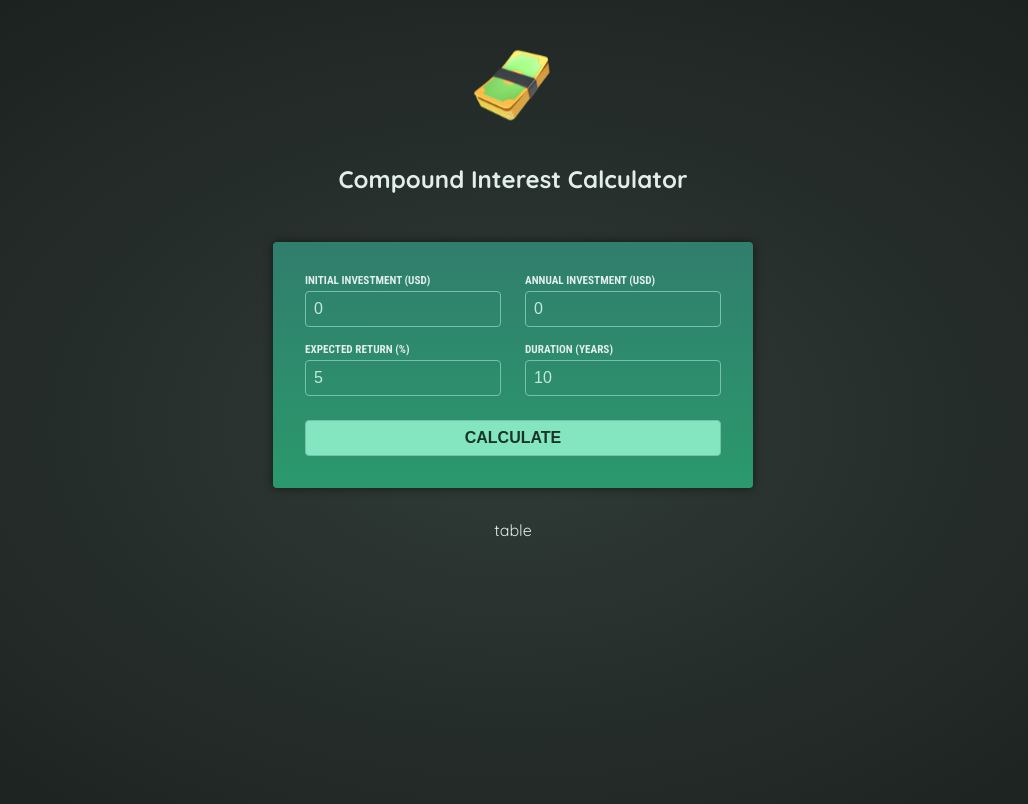
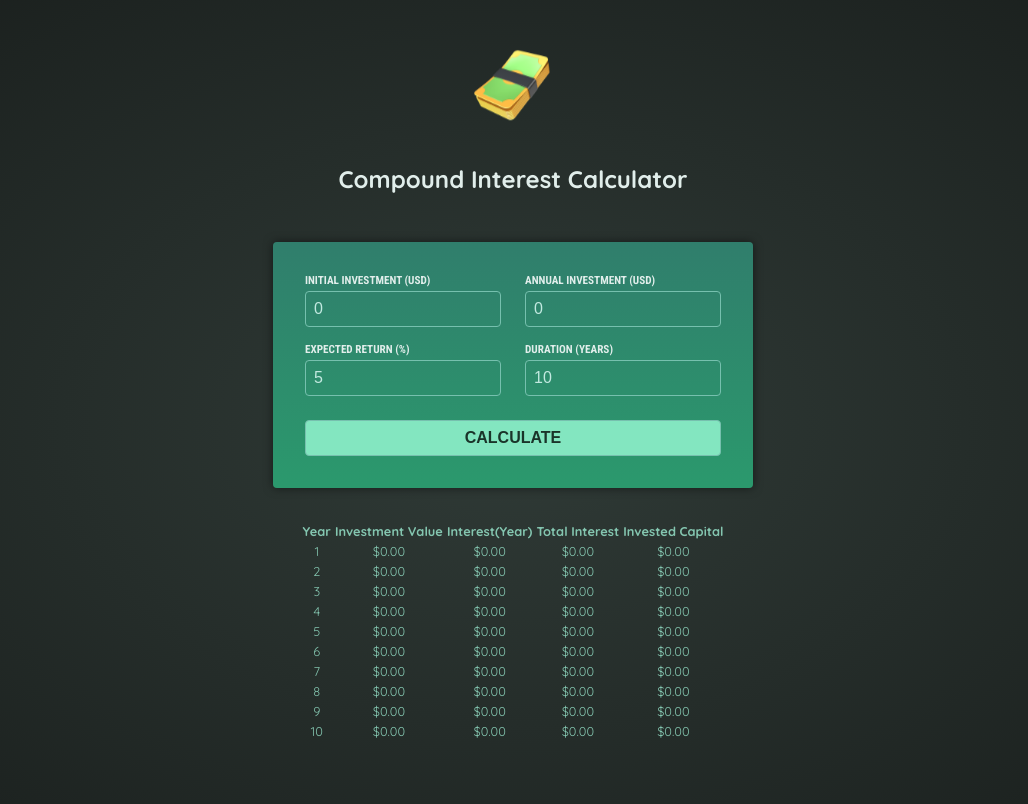
Before and after one commit to AndreiLungu64/angular-compound-interest-calculator, an Angular app: page / in a window 1280 px wide. Both pictures are taken after a click on the button "CALCULATE". Shown: the top 804 px of the page, without its empty margins (127-1155 px from the left). Built offline with nearby package versions, Linux system fonts and the light colour scheme.

Commit message:
displayed final results in investment-results.component.ts

```diff
--- a/src/app/investment-results/investment-results.component.css
+++ b/src/app/investment-results/investment-results.component.css
@@ -1,3 +1,22 @@
-p{
-    text-align: center;
+.centered {
+  text-align: center;
 }
+
+table{
+    max-width: 30rem;
+    margin: 0 auto;
+    margin-bottom: 3rem;
+
+}
+
+th {
+  text-align: center;
+  font-size: 0.8rem;
+  color: #84c6b0;
+}
+
+td {
+  text-align: center;
+  font-size: 0.8rem;
+  color: #84c6b0;
+}
--- a/src/app/investment-results/investment-results.component.html
+++ b/src/app/investment-results/investment-results.component.html
@@ -1,6 +1,27 @@
-@if(results()?.length === 0){
-<p>No investments results history available. Please enter your data.</p>
+@if(results().length === 0){
+<p class="centered">No investments results history available. Please enter your data.</p>
 }
 @else{
-<p>table</p>
+<table>
+    <thead>
+        <tr>
+            <th>Year</th>
+            <th>Investment Value</th>
+            <th>Interest(Year)</th>
+            <th>Total Interest</th>
+            <th>Invested Capital</th>
+        </tr>
+    </thead>
+    <tbody>
+        @for (result of results(); track result.year) {
+        <tr>
+            <td>{{result.year}}</td>
+            <td>{{result.valueEndOfYear | currency}}</td>
+            <td>{{result.interest | currency}}</td>
+            <td>{{result.totalInterest | currency}}</td>
+            <td>{{result.totalAmountInvested | currency}}</td>
+        </tr>
+        }
+    </tbody>
+</table>
 }
--- a/src/app/investment-results/investment-results.component.ts
+++ b/src/app/investment-results/investment-results.component.ts
@@ -1,13 +1,14 @@
 import { Component, input } from '@angular/core';
 import { AnnualData } from '../../investment-input.model';
+import { CurrencyPipe } from '@angular/common';
 
 @Component({
   selector: 'app-investment-results',
   standalone: true,
-  imports: [],
+  imports: [CurrencyPipe],
   templateUrl: './investment-results.component.html',
   styleUrl: './investment-results.component.css'
 })
 export class InvestmentResultsComponent {
-    results = input<AnnualData[]>();
+    results = input<AnnualData[]>([]);
 }
--- a/src/styles.css
+++ b/src/styles.css
@@ -12,5 +12,4 @@ body {
   background: radial-gradient(#303b37, #1a1f1d);
   color: #e1eeeb;
   min-height: 100vh;
-  overflow: hidden;
 }
```
